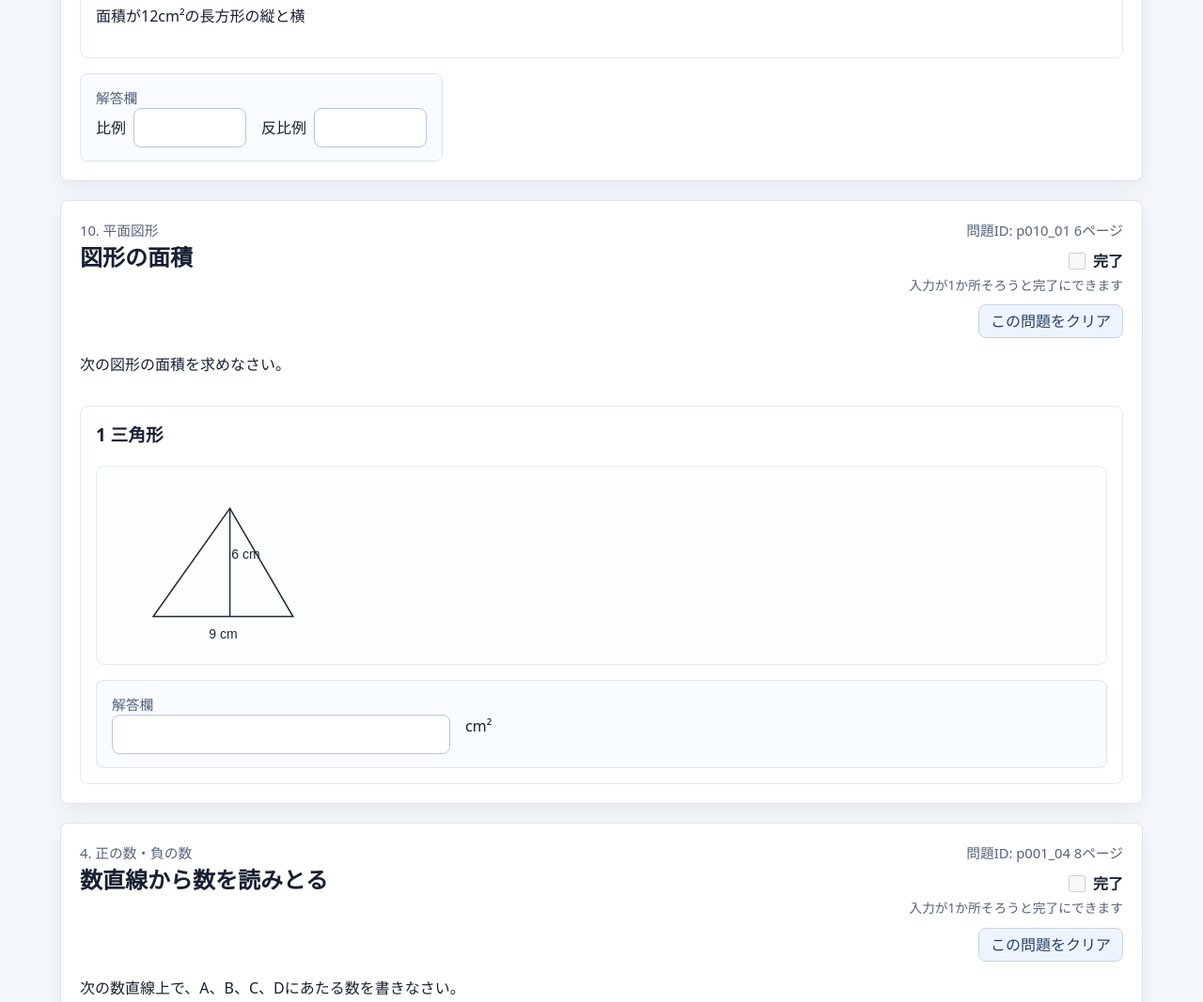
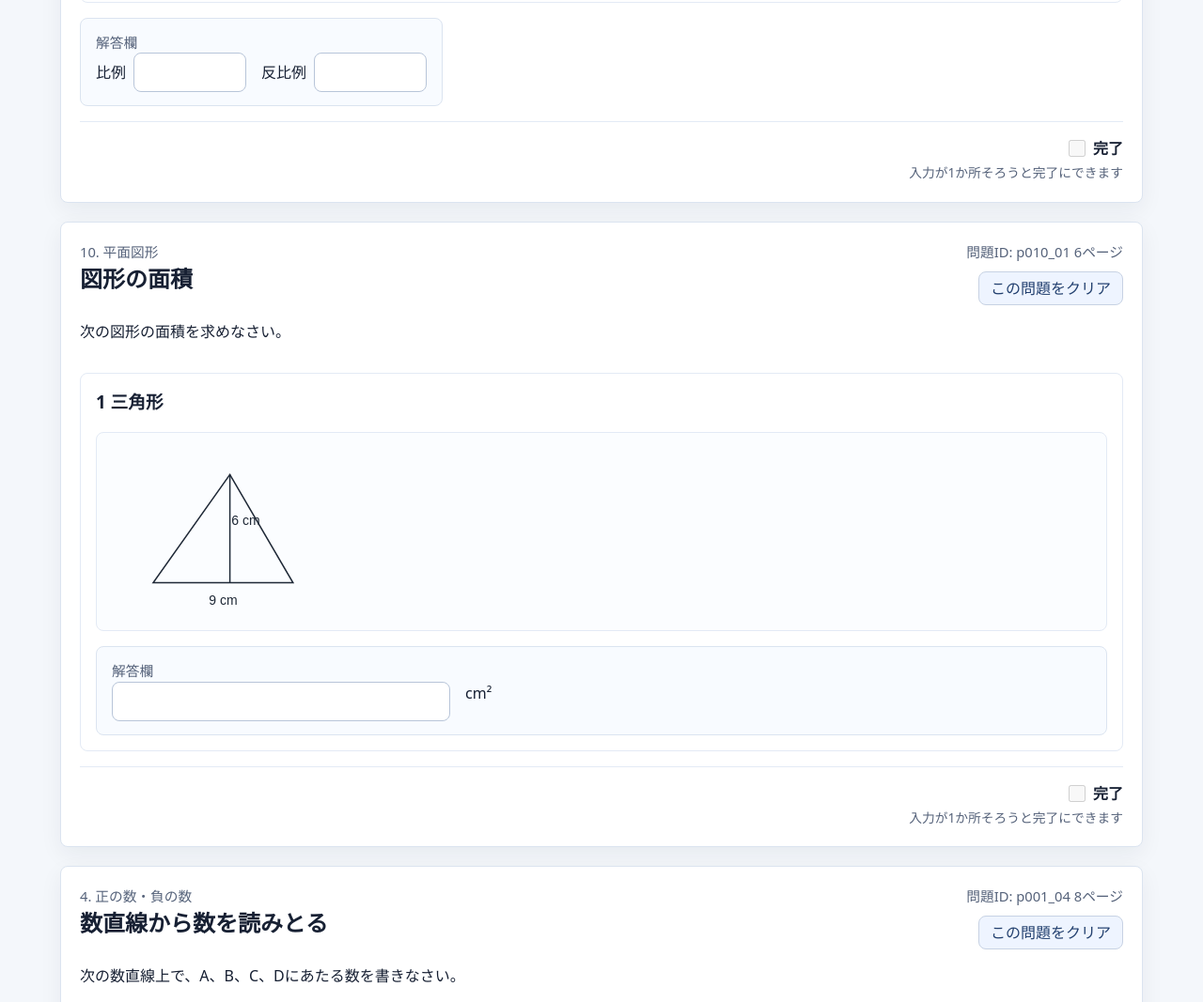
Before and after one commit to YuY-SuN/solve-without-writing, a plain HTML site: page tools/benkyo-tool-prompt01/app/index.html in a window 1280 px wide. Shown: the part 1000-2067 px from the top of the page at 94% size. Drawn offline with Linux system fonts and the light colour scheme.

Commit message:
Move completion toggle to problem footer

```diff
--- a/tools/benkyo-tool-prompt01/app/src/renderers/ProblemRenderer.js
+++ b/tools/benkyo-tool-prompt01/app/src/renderers/ProblemRenderer.js
@@ -59,25 +59,6 @@ function renderProblem(problem, options) {
   headerSide.className = "problem-header-side";
   headerSide.appendChild(meta);
 
-  const completionBlock = document.createElement("div");
-  completionBlock.className = "problem-completion-block";
-
-  const completionLabel = document.createElement("label");
-  completionLabel.className = "problem-completion-toggle";
-
-  const completionCheckbox = document.createElement("input");
-  completionCheckbox.type = "checkbox";
-  completionCheckbox.className = "problem-completion-input";
-
-  const completionText = document.createElement("span");
-  completionText.textContent = "完了";
-  completionLabel.append(completionCheckbox, completionText);
-
-  const completionHint = document.createElement("p");
-  completionHint.className = "problem-completion-hint";
-
-  completionBlock.append(completionLabel, completionHint);
-  headerSide.appendChild(completionBlock);
 
   function updateCompletionUi() {
     const status = options.getProblemCompletionStatus?.(problem) ?? {
@@ -95,11 +76,6 @@ function renderProblem(problem, options) {
         ? "ready"
         : "locked";
   }
-
-  completionCheckbox.addEventListener("change", (event) => {
-    options.onToggleProblemComplete?.(problem, event.target.checked);
-    updateCompletionUi();
-  });
 
   if (options.onClearProblem) {
     const clearButton = document.createElement("button");
@@ -217,6 +193,30 @@ function renderProblem(problem, options) {
     footer.appendChild(renderExplanation(problem.explanation));
   }
 
+  const completionBlock = document.createElement("div");
+  completionBlock.className = "problem-completion-block";
+
+  const completionLabel = document.createElement("label");
+  completionLabel.className = "problem-completion-toggle";
+
+  const completionCheckbox = document.createElement("input");
+  completionCheckbox.type = "checkbox";
+  completionCheckbox.className = "problem-completion-input";
+
+  const completionText = document.createElement("span");
+  completionText.textContent = "完了";
+  completionLabel.append(completionCheckbox, completionText);
+
+  const completionHint = document.createElement("p");
+  completionHint.className = "problem-completion-hint";
+
+  completionBlock.append(completionLabel, completionHint);
+
+  completionCheckbox.addEventListener("change", (event) => {
+    options.onToggleProblemComplete?.(problem, event.target.checked);
+    updateCompletionUi();
+  });
+
   article.append(header, prompt, visuals);
   if (items.childElementCount > 0) {
     article.appendChild(items);
@@ -227,6 +227,7 @@ function renderProblem(problem, options) {
   if (footer.childElementCount > 0) {
     article.appendChild(footer);
   }
+  article.appendChild(completionBlock);
 
   updateCompletionUi();
 
--- a/tools/benkyo-tool-prompt01/app/src/styles/page.css
+++ b/tools/benkyo-tool-prompt01/app/src/styles/page.css
@@ -173,6 +173,9 @@ button:disabled {
   display: grid;
   gap: 4px;
   justify-items: end;
+  margin-top: 16px;
+  padding-top: 16px;
+  border-top: 1px solid #e3eaf5;
 }
 
 .problem-completion-toggle {
@@ -193,6 +196,7 @@ button:disabled {
   color: #55627a;
   font-size: 0.86rem;
   text-align: right;
+  max-width: 100%;
 }
 
 .problem-heading h2 {
```
Also changed, not shown: 2 other files.
